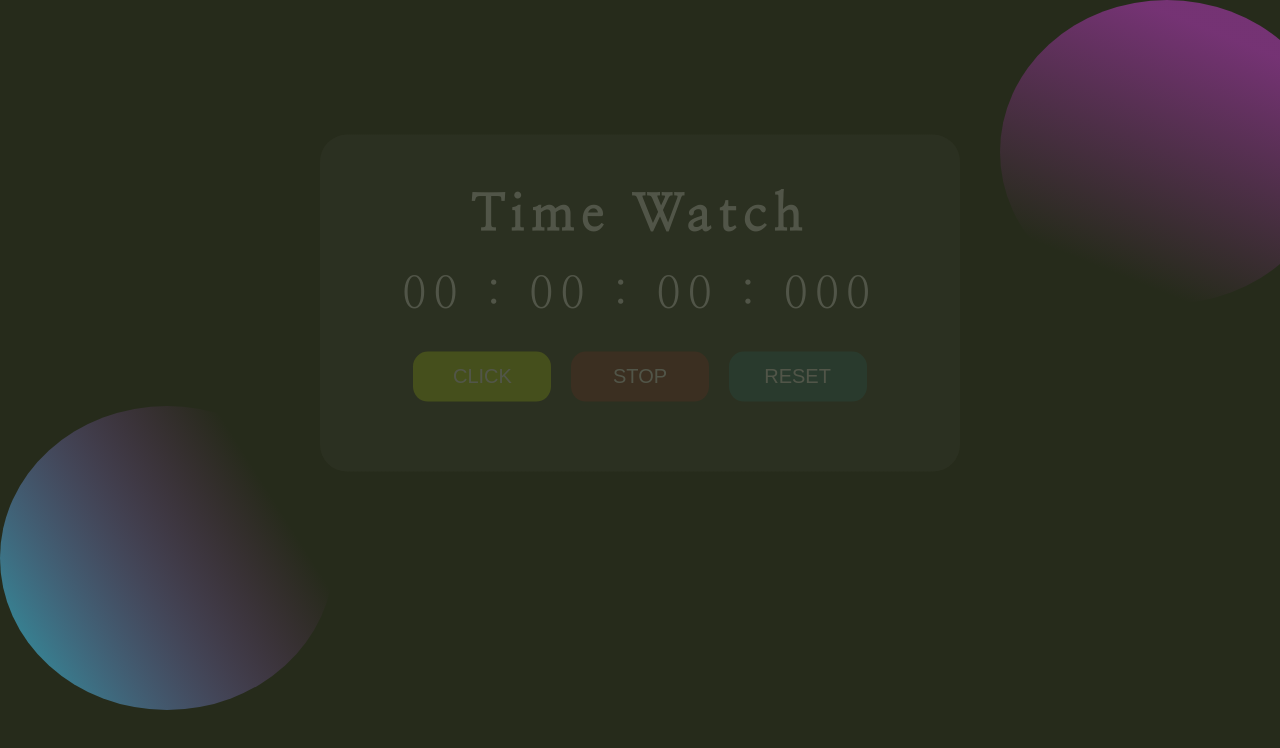
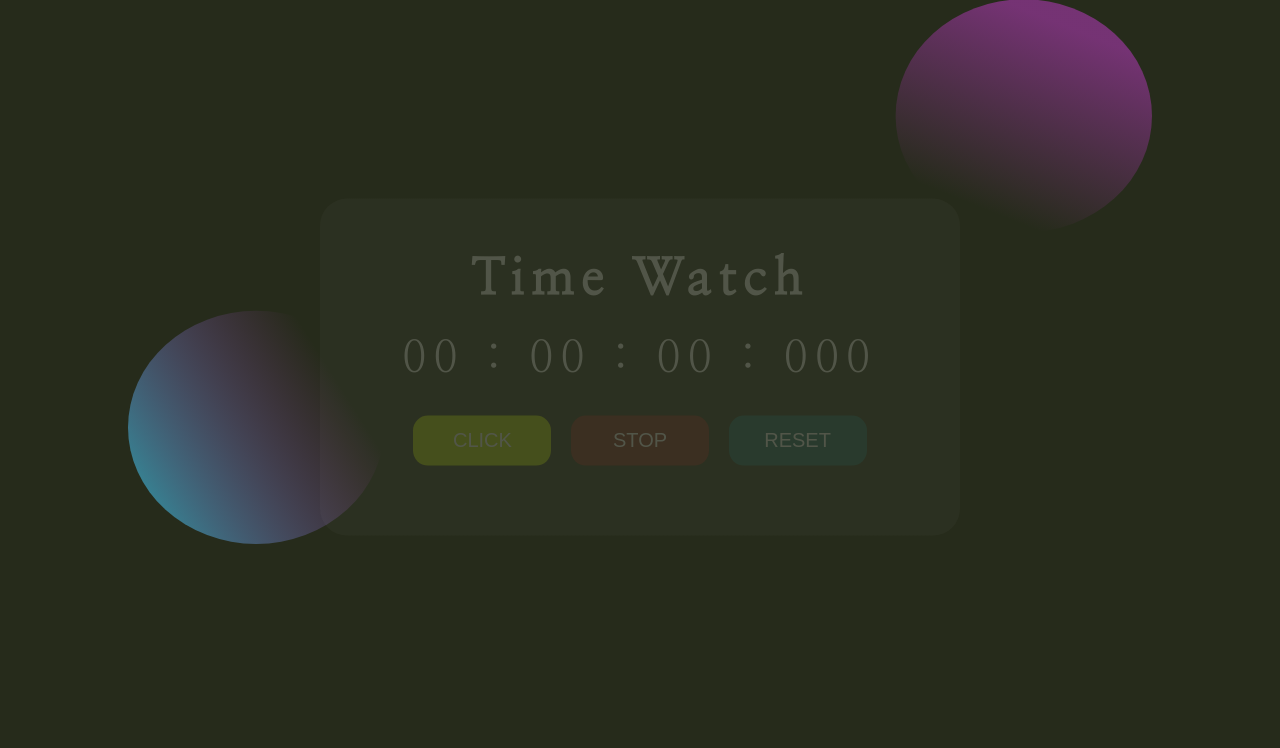
Before and after one commit to Gabriela-Mozer/timer, a plain HTML site: page index.html in a window 1280 px wide. Drawn offline with Linux system fonts and the light colour scheme.

Commit message:
adding background

```diff
--- a/styles.css
+++ b/styles.css
@@ -14,6 +14,11 @@ body {
   letter-spacing: 2mm;
   background-image: url(./picks/Group\ 1\ \(3\).svg);
   background-repeat: no-repeat;
+  margin-top: 5%;
+  background-size:80%;
+  background-position-x: center;
+  background-position-y:0.5%;
+
 }
 h1 {
   font-size: 50px;
```
